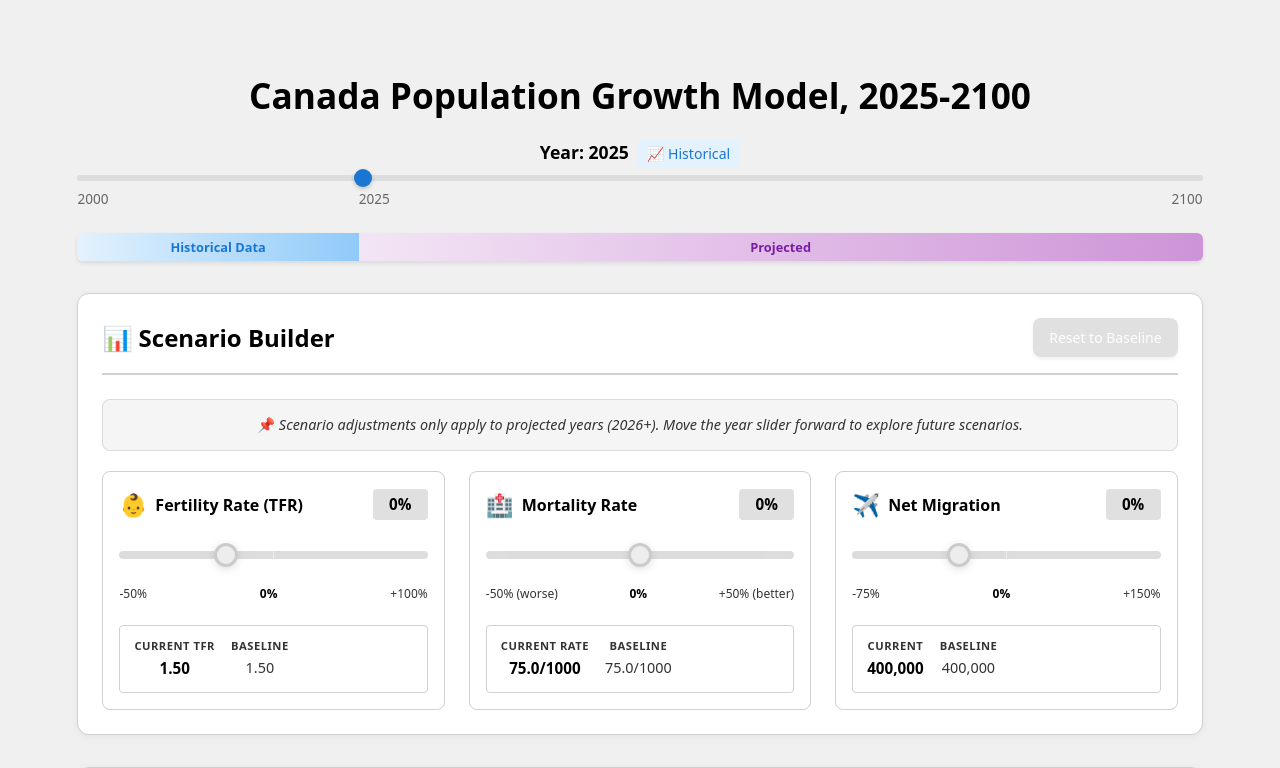
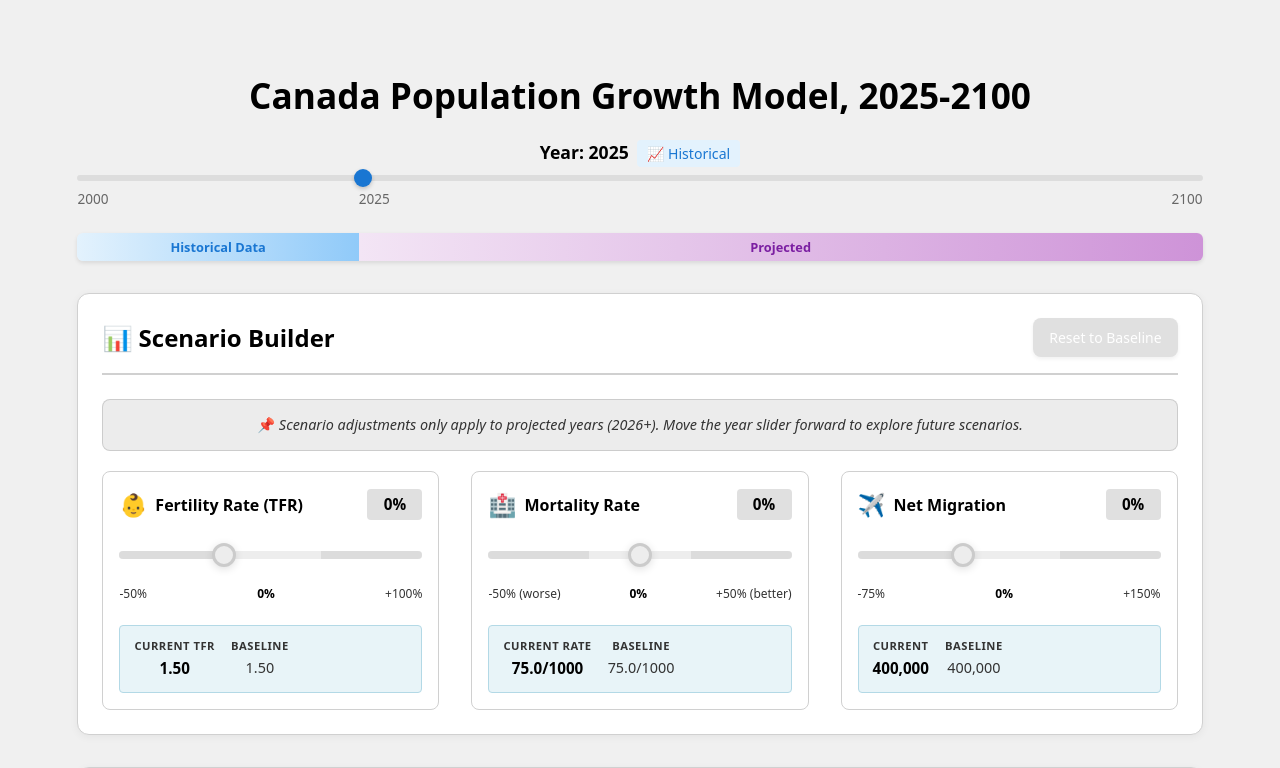
Before and after one commit to thewondrfulwizrd/WA1, a React (Vite) app: page / in a window 1280 px wide. Shown: the top 768 px of the page. Built offline with nearby package versions, Linux system fonts and the light colour scheme.

Commit message:
Fix slider centering, spacing, and baseline background

```diff
--- a/src/components/ScenarioControls.css
+++ b/src/components/ScenarioControls.css
@@ -20,7 +20,7 @@
   margin: 0;
   font-size: 1.5rem;
   font-weight: var(--font-weight-semibold);
-  color: var(--color-text);
+  color: #000000;
 }
 
 .reset-button {
@@ -51,7 +51,7 @@
 .scenario-sliders {
   display: grid;
   grid-template-columns: repeat(auto-fit, minmax(320px, 1fr));
-  gap: var(--space-24);
+  gap: var(--space-32); /* Increased from 24px to 32px */
   max-width: 1200px;
 }
 
@@ -78,7 +78,7 @@
   gap: var(--space-8);
   font-weight: var(--font-weight-semibold);
   font-size: 1rem;
-  color: var(--color-text);
+  color: #000000;
 }
 
 .scenario-icon {
@@ -93,11 +93,12 @@
   background: var(--color-secondary);
   min-width: 55px;
   text-align: center;
+  color: #000000;
 }
 
 .scenario-value.baseline {
   background: #e0e0e0;
-  color: var(--color-text);
+  color: #000000;
 }
 
 .scenario-value.increase {
@@ -112,35 +113,54 @@
   font-weight: var(--font-weight-bold);
 }
 
-/* Range slider styling */
+/* Range slider styling - CENTERED AT 0% */
 input[type="range"].slider {
   width: 100%;
   height: 8px;
   border-radius: 4px;
-  background: linear-gradient(
-    to right,
-    #ef5350 0%,
-    #ef5350 calc(50% - 1px),
-    #ddd calc(50%),
-    #26a69a calc(50% + 1px),
-    #26a69a 100%
-  );
+  background: #ddd;
   outline: none;
   -webkit-appearance: none;
   appearance: none;
   margin: var(--space-12) 0;
+  position: relative;
+}
+
+/* Visual gradient overlay - centered */
+input[type="range"].slider::before {
+  content: '';
+  position: absolute;
+  top: 0;
+  left: 0;
+  right: 0;
+  bottom: 0;
+  background: linear-gradient(
+    to right,
+    #ef5350 0%,
+    #ef5350 33.33%,
+    #ddd 33.33%,
+    #ddd 66.67%,
+    #26a69a 66.67%,
+  #26a69a 100%
+  );
+  border-radius: 4px;
+  pointer-events: none;
 }
 
 /* Disabled slider */
 input[type="range"].slider:disabled {
   opacity: 0.5;
   cursor: not-allowed;
+}
+
+input[type="range"].slider:disabled::before {
   background: linear-gradient(
     to right,
     #bbb 0%,
-    #bbb calc(50% - 1px),
-    #ddd calc(50%),
-    #bbb calc(50% + 1px),
+    #bbb 33.33%,
+    #ddd 33.33%,
+    #ddd 66.67%,
+    #bbb 66.67%,
     #bbb 100%
   );
 }
@@ -157,6 +177,8 @@ input[type="range"].slider::-webkit-slider-thumb {
   border: 3px solid #1976d2;
   box-shadow: 0 2px 8px rgba(0, 0, 0, 0.25);
   transition: all var(--duration-fast) var(--ease-standard);
+  position: relative;
+  z-index: 2;
 }
 
 input[type="range"].slider:disabled::-webkit-slider-thumb {
@@ -190,6 +212,8 @@ input[type="range"].slider::-moz-range-thumb {
   border: 3px solid #1976d2;
   box-shadow: 0 2px 8px rgba(0, 0, 0, 0.25);
   transition: all var(--duration-fast) var(--ease-standard);
+  position: relative;
+  z-index: 2;
 }
 
 input[type="range"].slider:disabled::-moz-range-thumb {
@@ -217,7 +241,7 @@ input[type="range"].slider::-moz-range-thumb:active {
   display: flex;
   justify-content: space-between;
   font-size: 0.75rem;
-  color: var(--color-text-secondary);
+  color: #333333;
   margin-top: var(--space-4);
   margin-bottom: var(--space-12);
   font-weight: var(--font-weight-medium);
@@ -225,17 +249,17 @@ input[type="range"].slider::-moz-range-thumb:active {
 
 .baseline-marker {
   font-weight: var(--font-weight-bold);
-  color: var(--color-text);
+  color: #000000;
 }
 
-/* Baseline display section */
+/* Baseline display section - FIXED BACKGROUND */
 .baseline-display {
   display: flex;
   gap: var(--space-16);
   padding: var(--space-12) var(--space-14);
-  background: white;
+  background: #e8f4f8; /* Light blue background for readability */
   border-radius: var(--radius-sm);
-  border: 1px solid var(--color-border);
+  border: 1px solid #b3d9e6;
   flex-wrap: wrap;
 }
 
@@ -246,7 +270,7 @@ input[type="range"].slider::-moz-range-thumb:active {
 }
 
 .baseline-label {
-  color: var(--color-text-secondary);
+  color: #333333;
   font-size: 0.7rem;
   text-transform: uppercase;
   letter-spacing: 0.5px;
@@ -255,12 +279,12 @@ input[type="range"].slider::-moz-range-thumb:active {
 
 .baseline-value {
   font-weight: var(--font-weight-bold);
-  color: var(--color-text);
+  color: #000000;
   font-size: 0.95rem;
 }
 
 .baseline-original {
-  color: var(--color-text-secondary);
+  color: #333333;
   font-size: 0.9rem;
   font-weight: var(--font-weight-medium);
 }
@@ -268,10 +292,10 @@ input[type="range"].slider::-moz-range-thumb:active {
 .scenario-active-banner {
   margin-top: var(--space-24);
   padding: var(--space-14) var(--space-18);
-  background: rgba(255, 193, 7, 0.12);
-  border: 1px solid rgba(255, 193, 7, 0.4);
+  background: rgba(255, 193, 7, 0.2);
+  border: 1px solid rgba(255, 193, 7, 0.5);
   border-radius: var(--radius-base);
-  color: var(--color-text);
+  color: #000000;
   font-size: 0.95rem;
   text-align: center;
   font-weight: var(--font-weight-semibold);
@@ -280,23 +304,13 @@ input[type="range"].slider::-moz-range-thumb:active {
 .scenario-disabled-message {
   margin-bottom: var(--space-20);
   padding: var(--space-14) var(--space-18);
-  background: rgba(158, 158, 158, 0.1);
-  border: 1px solid rgba(158, 158, 158, 0.3);
+  background: rgba(158, 158, 158, 0.2);
+  border: 1px solid rgba(158, 158, 158, 0.4);
   border-radius: var(--radius-base);
-  color: var(--color-text-secondary);
+  color: #333333;
   font-size: 0.9rem;
   text-align: center;
   font-style: italic;
-}
-
-@media (prefers-color-scheme: dark) {
-  input[type="range"].slider::-webkit-slider-thumb {
-    background: var(--color-charcoal-800);
-  }
-
-  input[type="range"].slider::-moz-range-thumb {
-    background: var(--color-charcoal-800);
-  }
 }
 
 @media (max-width: 1024px) {
```
